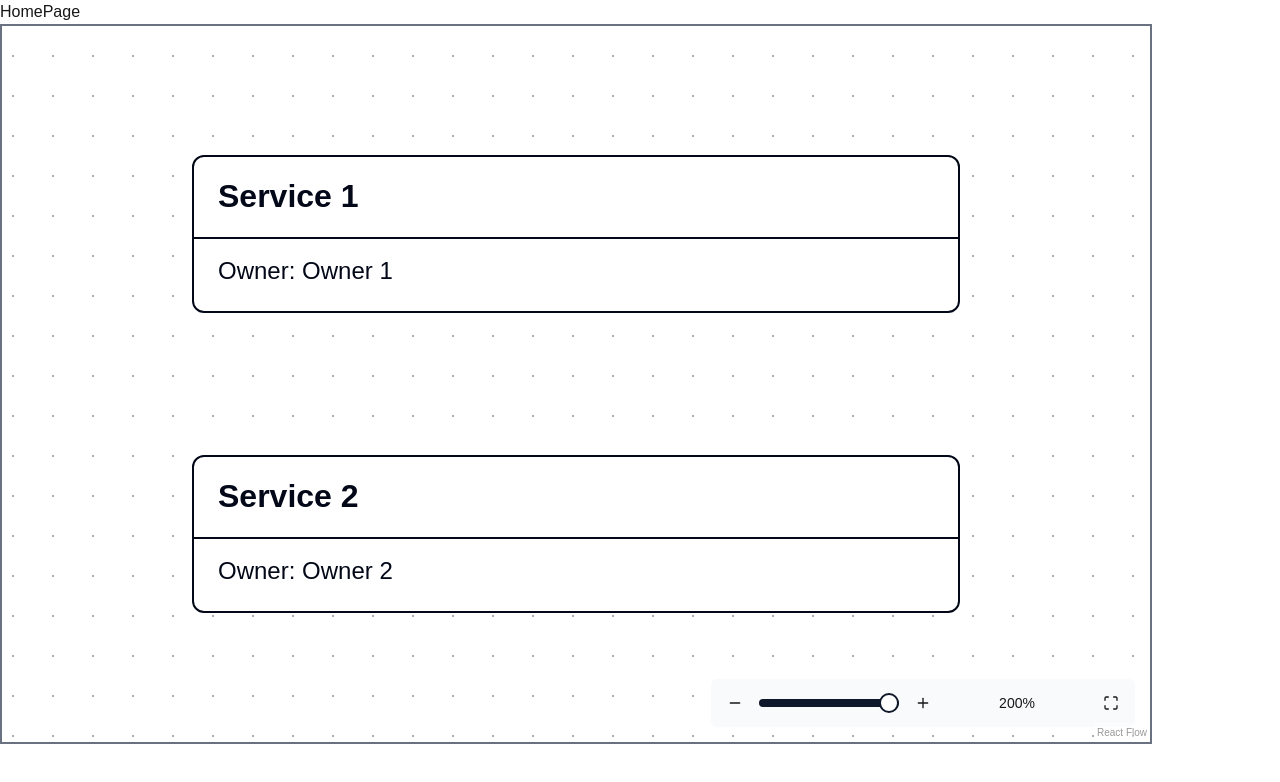
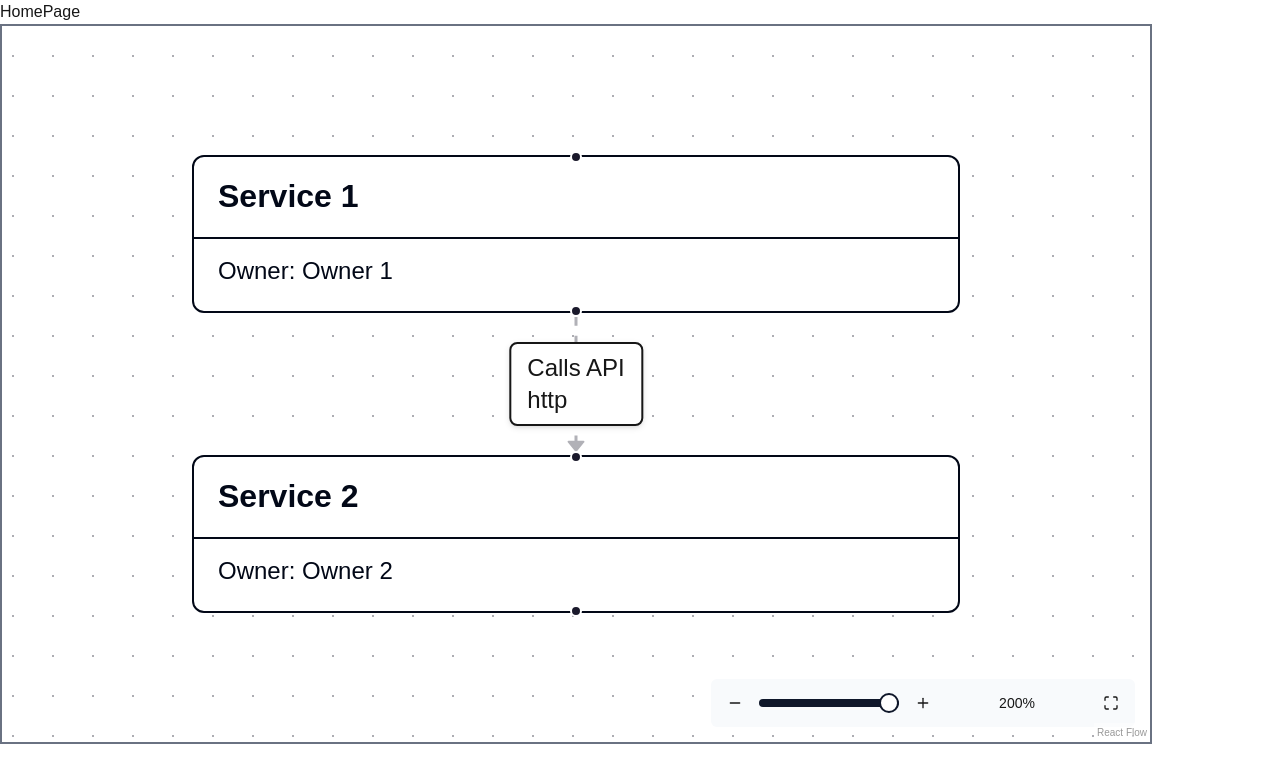
Before and after one commit to AlexDrobotov94/contract-service, a Next.js app in the folder apps/contracts-ui/: page / in a window 1280 px wide. Shown: the top 782 px of the page. Built offline with nearby package versions, Linux system fonts and the light colour scheme.

Commit message:
feat: сделал моковые ноды и связи

```diff
--- /dev/null
+++ b/apps/contracts-ui/src/pages/home/ui/custom-edge.tsx
@@ -0,0 +1,72 @@
+"use client";
+
+import { memo, useCallback } from "react";
+import {
+  BaseEdge,
+  EdgeLabelRenderer,
+  getBezierPath,
+  type EdgeProps,
+} from "@xyflow/react";
+import type { ServiceEdge } from "../model/types";
+
+export const ServiceEdgeComponent = memo(
+  ({
+    id,
+    data,
+    sourceX,
+    sourceY,
+    targetX,
+    targetY,
+    sourcePosition,
+    targetPosition,
+    markerEnd,
+    selected,
+  }: EdgeProps<ServiceEdge>) => {
+    const [edgePath, labelX, labelY] = getBezierPath({
+      sourceX,
+      sourceY,
+      targetX,
+      targetY,
+      sourcePosition,
+      targetPosition,
+    });
+
+    const renderData = useCallback(() => {
+      if (!data) return null;
+
+      return (
+        <div>
+          <div>{data.label}</div>
+          <div>{data.protocol}</div>
+        </div>
+      );
+    }, [data]);
+
+    return (
+      <>
+        <BaseEdge
+          id={id}
+          path={edgePath}
+          markerEnd={markerEnd}
+          style={{
+            strokeWidth: selected ? 2 : 1.5,
+          }}
+        />
+
+        <EdgeLabelRenderer>
+          <div
+            className="absolute rounded border bg-background px-2 py-1 text-xs shadow-sm"
+            style={{
+              transform: `translate(-50%, -50%) translate(${labelX}px, ${labelY}px)`,
+              pointerEvents: "all",
+            }}
+          >
+            {renderData()}
+          </div>
+        </EdgeLabelRenderer>
+      </>
+    );
+  },
+);
+
+ServiceEdgeComponent.displayName = "ServiceEdgeComponent";
--- a/apps/contracts-ui/src/pages/home/ui/custom-node.tsx
+++ b/apps/contracts-ui/src/pages/home/ui/custom-node.tsx
@@ -5,12 +5,10 @@ import { memo } from "react";
 import {
   BaseNode,
   BaseNodeContent,
-  BaseNodeFooter,
   BaseNodeHeader,
   BaseNodeHeaderTitle,
 } from "@/shared/ui/atoms/base-node";
-import { Button } from "@/shared/ui/atoms/button";
-import { NodeProps } from "@xyflow/react";
+import { Handle, NodeProps, Position } from "@xyflow/react";
 import { ServiceNode } from "../model/types";
 
 export const ServiceNodeComponent = memo(({ data }: NodeProps<ServiceNode>) => {
@@ -18,12 +16,14 @@ export const ServiceNodeComponent = memo(({ data }: NodeProps<ServiceNode>) => {
 
   return (
     <BaseNode className="w-96">
+      <Handle type="target" position={Position.Top} />
       <BaseNodeHeader className="border-b">
         <BaseNodeHeaderTitle>{name}</BaseNodeHeaderTitle>
       </BaseNodeHeader>
       <BaseNodeContent>
         <p className="text-xs">Owner: {owner}</p>
       </BaseNodeContent>
+      <Handle type="source" position={Position.Bottom} />
     </BaseNode>
   );
 });
--- a/apps/contracts-ui/src/pages/home/ui/snadbox.tsx
+++ b/apps/contracts-ui/src/pages/home/ui/snadbox.tsx
@@ -10,6 +10,7 @@ import {
   DefaultEdgeOptions,
   Edge,
   FitViewOptions,
+  MarkerType,
   Node,
   NodeTypes,
   OnConnect,
@@ -21,9 +22,13 @@ import {
 import { useCallback, useState } from "react";
 import { ServiceNodeComponent } from "./custom-node";
 import { ServiceEdge, ServiceNode } from "../model/types";
+import { ServiceEdgeComponent } from "./custom-edge";
 
 const nodeTypes: NodeTypes = {
   service: ServiceNodeComponent,
+};
+const edgeTypes = {
+  "service-edge": ServiceEdgeComponent,
 };
 
 const initialNodes: ServiceNode[] = [
@@ -60,10 +65,9 @@ const fitViewOptions: FitViewOptions = {
 
 const defaultEdgeOptions: DefaultEdgeOptions = {
   animated: true,
-};
-
-const onNodeDrag: OnNodeDrag = (_, node) => {
-  console.log("drag event", node.data);
+  markerEnd: {
+    type: MarkerType.ArrowClosed,
+  },
 };
 
 export const ReactFlowSandbox = () => {
@@ -78,10 +82,26 @@ export const ReactFlowSandbox = () => {
     (changes) => setEdges((eds) => applyEdgeChanges(changes, eds)),
     [setEdges],
   );
-  const onConnect: OnConnect = useCallback(
-    (connection) => setEdges((eds) => addEdge(connection, eds)),
-    [setEdges],
-  );
+  const onConnect: OnConnect = useCallback((connection) => {
+    if (!connection.source || !connection.target) {
+      return;
+    }
+
+    const newEdge: ServiceEdge = {
+      id: `${connection.source}-${connection.target}`,
+      type: "service-edge",
+      source: connection.source,
+      target: connection.target,
+      sourceHandle: connection.sourceHandle ?? null,
+      targetHandle: connection.targetHandle ?? null,
+      data: {
+        label: "New connection",
+        protocol: "http",
+      },
+    };
+
+    setEdges((eds) => addEdge(newEdge, eds));
+  }, []);
 
   return (
     <div className="w-[90dvw] h-[90dvh] border-2 border-solid border-gray-500">
@@ -89,10 +109,10 @@ export const ReactFlowSandbox = () => {
         nodes={nodes}
         edges={edges}
         nodeTypes={nodeTypes}
+        edgeTypes={edgeTypes}
         onNodesChange={onNodesChange}
         onEdgesChange={onEdgesChange}
         onConnect={onConnect}
-        onNodeDrag={onNodeDrag}
         fitView
         fitViewOptions={fitViewOptions}
         defaultEdgeOptions={defaultEdgeOptions}
```
